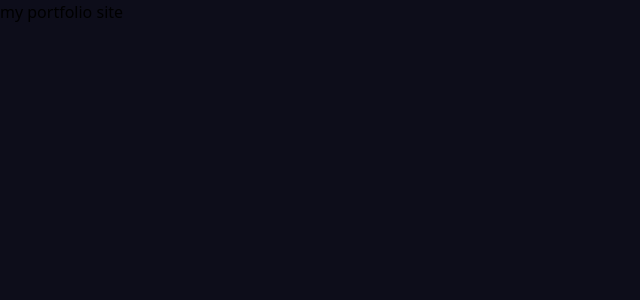
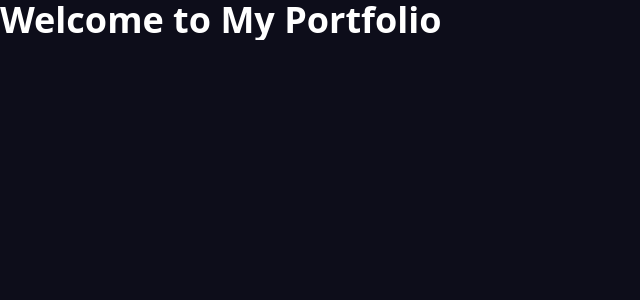
Before and after one commit to oasifsadik/nextjs-portfolio-website, a Next.js app: page / in a window 1280 px wide. Shown: the top 300 px of the page, without its empty margins (0-640 px from the left). Built offline with nearby package versions, Linux system fonts and the light colour scheme.

Commit message:
home page design

```diff
--- /dev/null
+++ b/app/components/Home/Home.tsx
@@ -0,0 +1,7 @@
+export default function HomePage() {
+  return (
+    <div className="overflow-hidden">
+      <h1 className="text-4xl font-bold text-white">Welcome to My Portfolio</h1>
+    </div>
+  );
+}
--- a/app/layout.tsx
+++ b/app/layout.tsx
@@ -20,7 +20,7 @@ export default function RootLayout({
   return (
     <html lang="en">
       <body
-        className={`${geistSans} antialiased bg-[#0d0d1a]` }
+        className={`${geistSans} antialiased bg-[#0d0d1a] ` }
       >
         {children}
       </body>
--- a/app/page.tsx
+++ b/app/page.tsx
@@ -1,71 +1,7 @@
 import Image from "next/image";
+import Home from "./components/Home/Home";
 
-export default function Home() {
-  return (
-    // <div className="flex min-h-screen items-center justify-center bg-zinc-50 font-sans dark:bg-black">
-    //   <main className="flex min-h-screen w-full max-w-3xl flex-col items-center justify-between py-32 px-16 bg-white dark:bg-black sm:items-start">
-    //     <Image
-    //       className="dark:invert"
-    //       src="/next.svg"
-    //       alt="Next.js logo"
-    //       width={100}
-    //       height={20}
-    //       priority
-    //     />
-    //     <div className="flex flex-col items-center gap-6 text-center sm:items-start sm:text-left">
-    //       <h1 className="max-w-xs text-3xl font-semibold leading-10 tracking-tight text-black dark:text-zinc-50">
-    //         To get started, edit the page.tsx file.
-    //       </h1>
-    //       <p className="max-w-md text-lg leading-8 text-zinc-600 dark:text-zinc-400">
-    //         Looking for a starting point or more instructions? Head over to{" "}
-    //         <a
-    //           href="https://vercel.com/templates?framework=next.js&utm_source=create-next-app&utm_medium=appdir-template-tw&utm_campaign=create-next-app"
-    //           className="font-medium text-zinc-950 dark:text-zinc-50"
-    //         >
-    //           Templates
-    //         </a>{" "}
-    //         or the{" "}
-    //         <a
-    //           href="https://nextjs.org/learn?utm_source=create-next-app&utm_medium=appdir-template-tw&utm_campaign=create-next-app"
-    //           className="font-medium text-zinc-950 dark:text-zinc-50"
-    //         >
-    //           Learning
-    //         </a>{" "}
-    //         center.
-    //       </p>
-    //     </div>
-    //     <div className="flex flex-col gap-4 text-base font-medium sm:flex-row">
-    //       <a
-    //         className="flex h-12 w-full items-center justify-center gap-2 rounded-full bg-foreground px-5 text-background transition-colors hover:bg-[#383838] dark:hover:bg-[#ccc] md:w-[158px]"
-    //         href="https://vercel.com/new?utm_source=create-next-app&utm_medium=appdir-template-tw&utm_campaign=create-next-app"
-    //         target="_blank"
-    //         rel="noopener noreferrer"
-    //       >
-    //         <Image
-    //           className="dark:invert"
-    //           src="/vercel.svg"
-    //           alt="Vercel logomark"
-    //           width={16}
-    //           height={16}
-    //         />
-    //         Deploy Now
-    //       </a>
-    //       <a
-    //         className="flex h-12 w-full items-center justify-center rounded-full border border-solid border-black/[.08] px-5 transition-colors hover:border-transparent hover:bg-black/[.04] dark:border-white/[.145] dark:hover:bg-[#1a1a1a] md:w-[158px]"
-    //         href="https://nextjs.org/docs?utm_source=create-next-app&utm_medium=appdir-template-tw&utm_campaign=create-next-app"
-    //         target="_blank"
-    //         rel="noopener noreferrer"
-    //       >
-    //         Documentation
-    //       </a>
-    //     </div>
-    //   </main>
-    // </div>
+export default function HomePage() {
+  return <Home />;
 
-    <div className="">
-      <h1 className="">
-       my portfolio site
-      </h1>
-    </div>
-  );
 }
```
